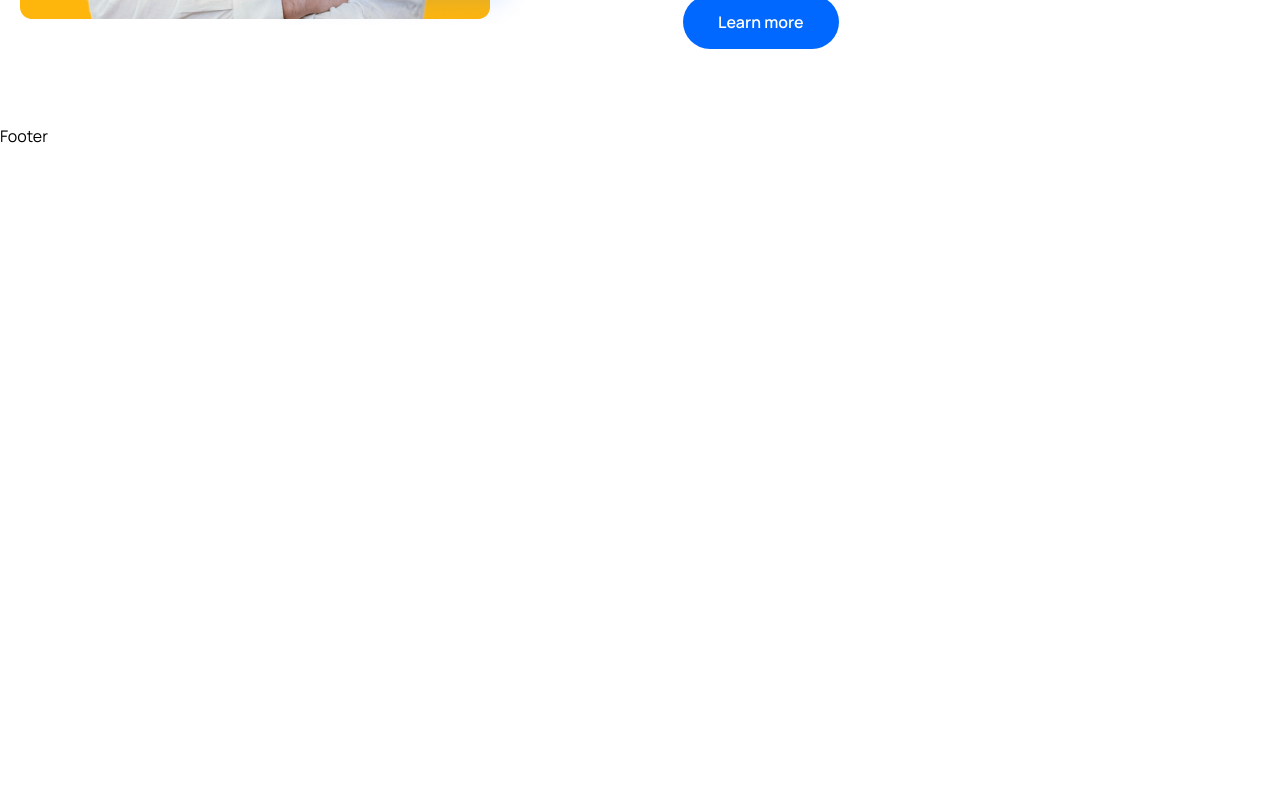
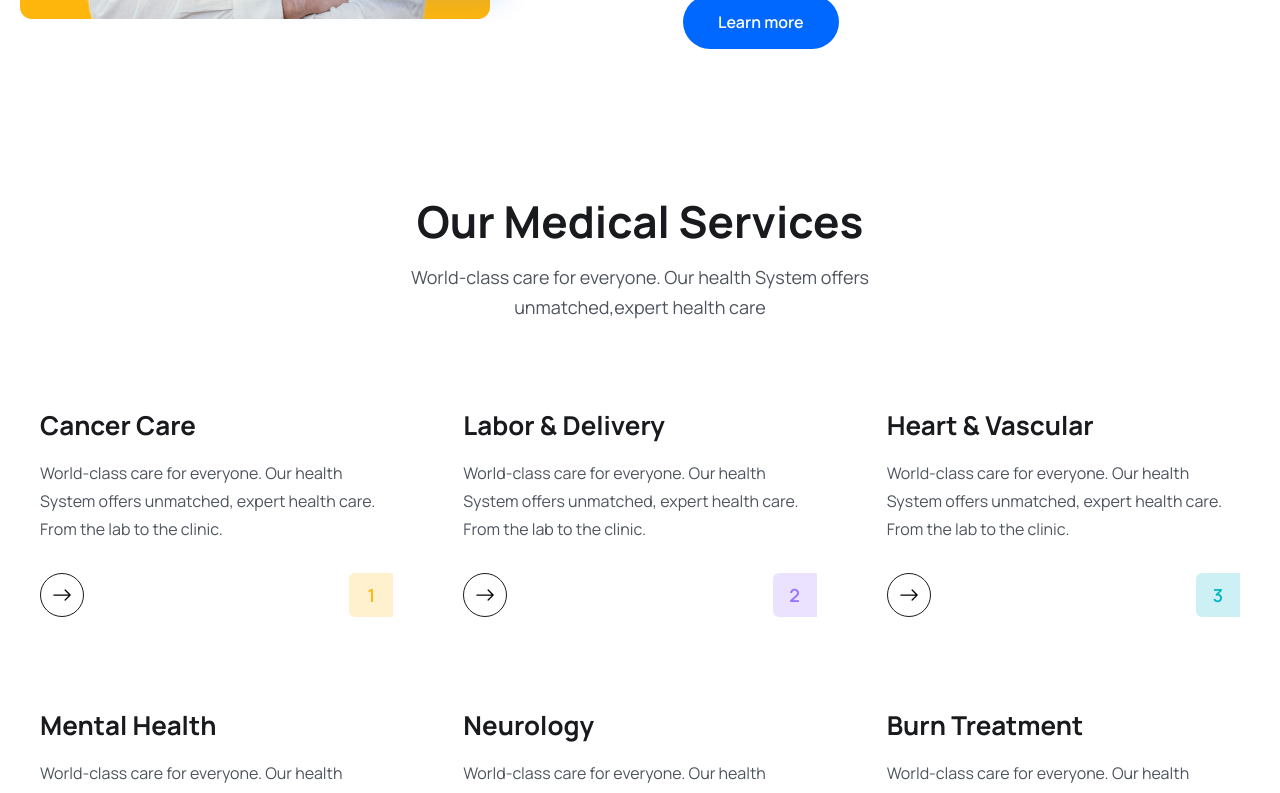
Before and after one commit to RithikRanaweera/Medicare-Booking, a React (Vite) app in the folder frontend/: page / in a window 1280 px wide. Shown: the part 2220-3013 px from the top of the page. Before the commit the page ends 2368 px from the top, so only its background shows below. Built offline with nearby package versions, Linux system fonts and the light colour scheme.

Commit message:
Done Services section

```diff
--- /dev/null
+++ b/frontend/src/components/Services/ServiceCard.jsx
@@ -0,0 +1,38 @@
+import React from 'react'
+import { BsArrowRight } from 'react-icons/bs';
+import { Link } from 'react-router-dom';
+
+
+const ServiceCard = ({ item, index }) => {
+
+    const { name, desc, bgColor, textColor } = item;
+
+    return (
+        <div className='py-[30px] px-3 lg:px-5'>
+            <h2 className="text-[26px] leading-9 text-headingColor font-[700]">
+                {name}
+            </h2>
+            <p className='text-[16px] leading-7 font-[400] text-textColor mt-4'>
+                {desc}
+            </p>
+
+            <div className="flex items-center justify-between mt-[30px]">
+                <Link to='/doctors' className='w-[44px] h-[44px] rounded-full border border-solid border-[#181A1E]
+                  flex items-center justify-center group hover:bg-primaryColor hover:border-none '>
+                    <BsArrowRight className='group-hover:text-white w-6 h-5' />
+                </Link>
+
+                <span className='w-[44px] h-[44px] flex items-center justify-center text-[18px] leading-[30px] font-[600]'
+                style={{
+                        background: bgColor,
+                        color: textColor,
+                        borderRadius: "6px 0 0 6px",
+                    }}>
+                        {index + 1}
+                    </span>
+            </div>
+        </div>
+    );
+};
+
+export default ServiceCard
--- /dev/null
+++ b/frontend/src/components/Services/ServiceList.jsx
@@ -0,0 +1,14 @@
+import React from 'react'
+
+import {services} from './../../assets/data/services'
+import ServiceCard from './ServiceCard'
+
+const ServiceList = () => {
+  return (
+    <div className='grid grid-cols-1 md:grid-cols-2 lg:grid-cols-3 gap-5 lg:gap-[30px] mt-[30px] lg:mt-[55px]'>
+        {services.map((item,index) => <ServiceCard item={item} index={index} key={index}/>)}
+    </div>
+  )
+}
+
+export default ServiceList
--- a/frontend/src/pages/Home.jsx
+++ b/frontend/src/pages/Home.jsx
@@ -8,6 +8,7 @@
 import { Link } from 'react-router-dom';
 import { BsArrowRight } from 'react-icons/bs';
 import About from '../components/About/About';
+import ServiceList from '../components/Services/ServiceList';
 
 const Home = () => {
   return (
@@ -164,6 +165,24 @@
 
       <About/>
 
+      {/*=========== services section ==========*/}
+
+      <section>
+        <div className="container">
+          <div className="xl:w-[470px] mx-auto">
+            <h2 className="heading text-center">
+              Our Medical Services
+            </h2>
+            <p className="text_para text-center">
+              World-class care for everyone. Our health System offers unmatched,expert health care
+            </p>
+          </div>
+          <ServiceList/>
+        </div>
+      </section>
+
+      {/*=========== services section end ==========*/}
+
     </>
   )
 }
```
